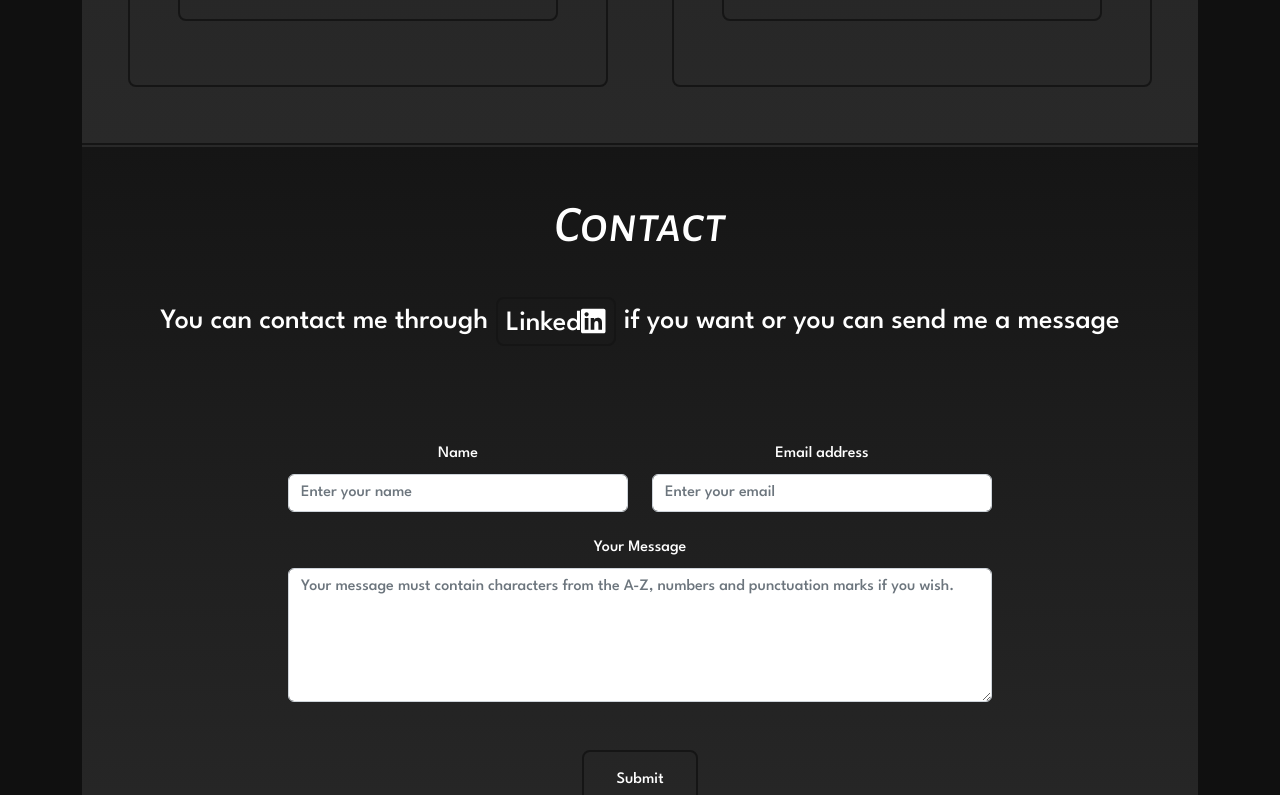
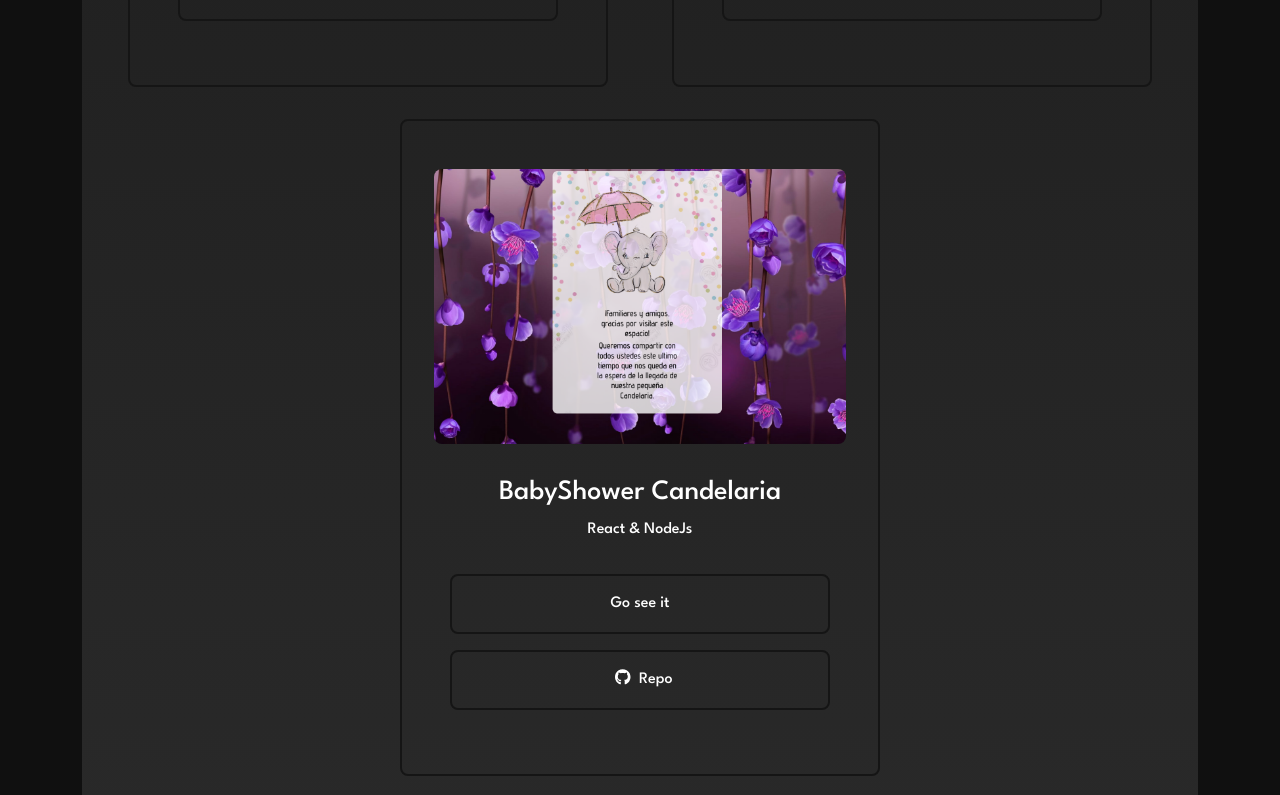
Before and after one commit to AESALVA/Portfolio, a React (Vite) app: page / in a window 1280 px wide. Shown: the part 2885-3680 px from the top of the page. Built offline with nearby package versions, Linux system fonts and the light colour scheme; a web font is replaced by a local one.

Commit message:
features projects

```diff
--- a/src/components/Projects.jsx
+++ b/src/components/Projects.jsx
@@ -10,7 +10,7 @@ import  projects1  from '../assets/projects1.png';
 import projects2 from '../assets/projects22.png';
 import projects3 from '../assets/projects3.png';
 import projects4 from '../assets/projects4.png';
-
+import projects5 from '../assets/projects5.png';
 const Projects = () => {
   return (
     <Container id="Projects" className="ContainerProjets">
@@ -82,6 +82,22 @@ const Projects = () => {
               </div>
             </div>
           </div>
+          <div className="Card">
+          <img src={projects5} alt=""></img>
+            <div className="CardBody">
+              <div className="CardText">
+                <h3>BabyShower Candelaria</h3>
+                <p>React & NodeJs</p>
+              </div>
+              <div className="CardButtons">
+                <Nav.Link href="https://aesalva.github.io/babyShowerCande/" target={"_blank"}>Go see it</Nav.Link>
+                <Nav.Link href="https://github.com/AESALVA/babyShowerCande" target={"_blank"}>
+                  <FontAwesomeIcon className="mx-2" icon={faGithub} />
+                  Repo
+                </Nav.Link>
+              </div>
+            </div>
+          </div>
         </CardGroup>
       </Row>
     </Container>
```
Also changed, not shown: src/assets/projects5.png (added).
